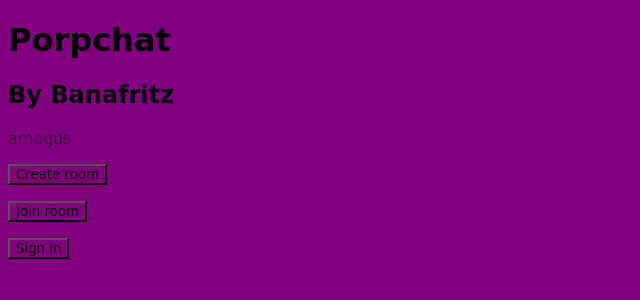
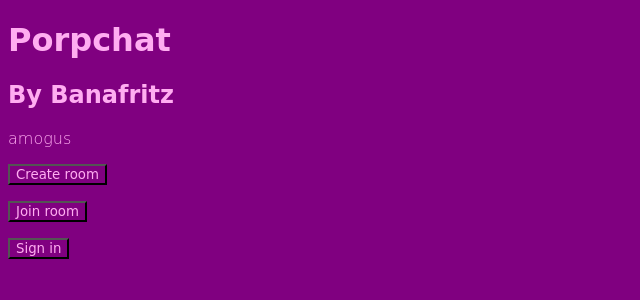
Before and after one commit to GeorgeWashingtonSaratoga/GnawingOnHumanBones, a PHP site: page / in a window 1280 px wide. Shown: the top 300 px of the page, without its empty margins (0-640 px from the left). Run offline with PHP 8.4, Linux system fonts and the light colour scheme.

Commit message:
Update index.css

```diff
--- a/index.css
+++ b/index.css
@@ -1,28 +1,28 @@
 
     html{
         font-family: "Comic Sans MS", "Comic Sans", "Papyrus";
-        color: hex #ffadf1;
+        color:#ffadf1;
         font-weight: 300;
         background-color: purple
     }
 
     h1{
         font-family: "Comic Sans MS", "Comic Sans", "Papyrus";
-        color: hex #ffadf1
+        color:#ffadf1
     }
 
     h2{
-        font-family: "Comic Sans MS", "Comic Sans", "Papyrus"
-        color: hex #ffadf1
+        font-family: "Comic Sans MS", "Comic Sans", "Papyrus";
+        color:#ffadf1
     }
 
     p{
         font-family: "Comic Sans MS", "Comic Sans", "Papyrus";
-        color: hex #ffadf1
+        color:#ffadf1
     }
 
     button{
         font-family: "Comic Sans MS", "Comic Sans", "Papyrus";
-        color: hex #ffadf1;
+        color:#ffadf1;
         background-color: purple
     }
```
